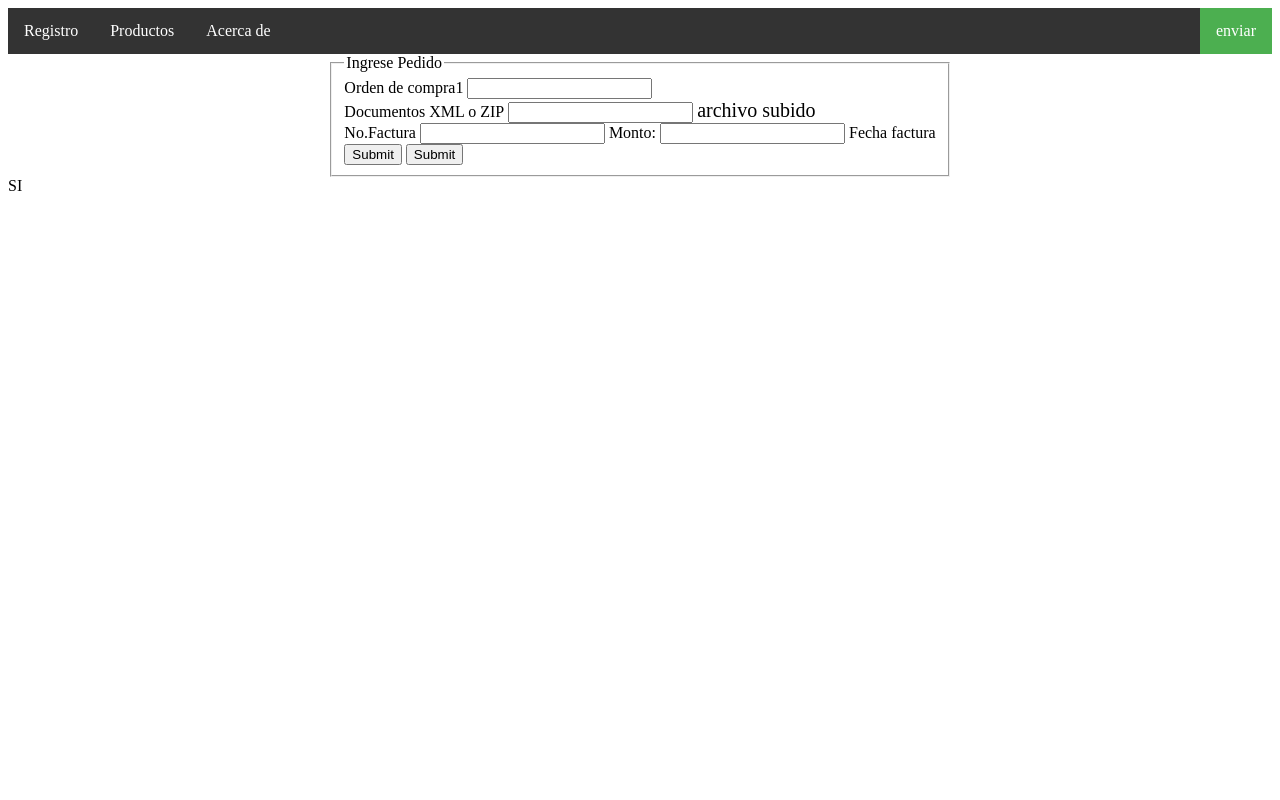
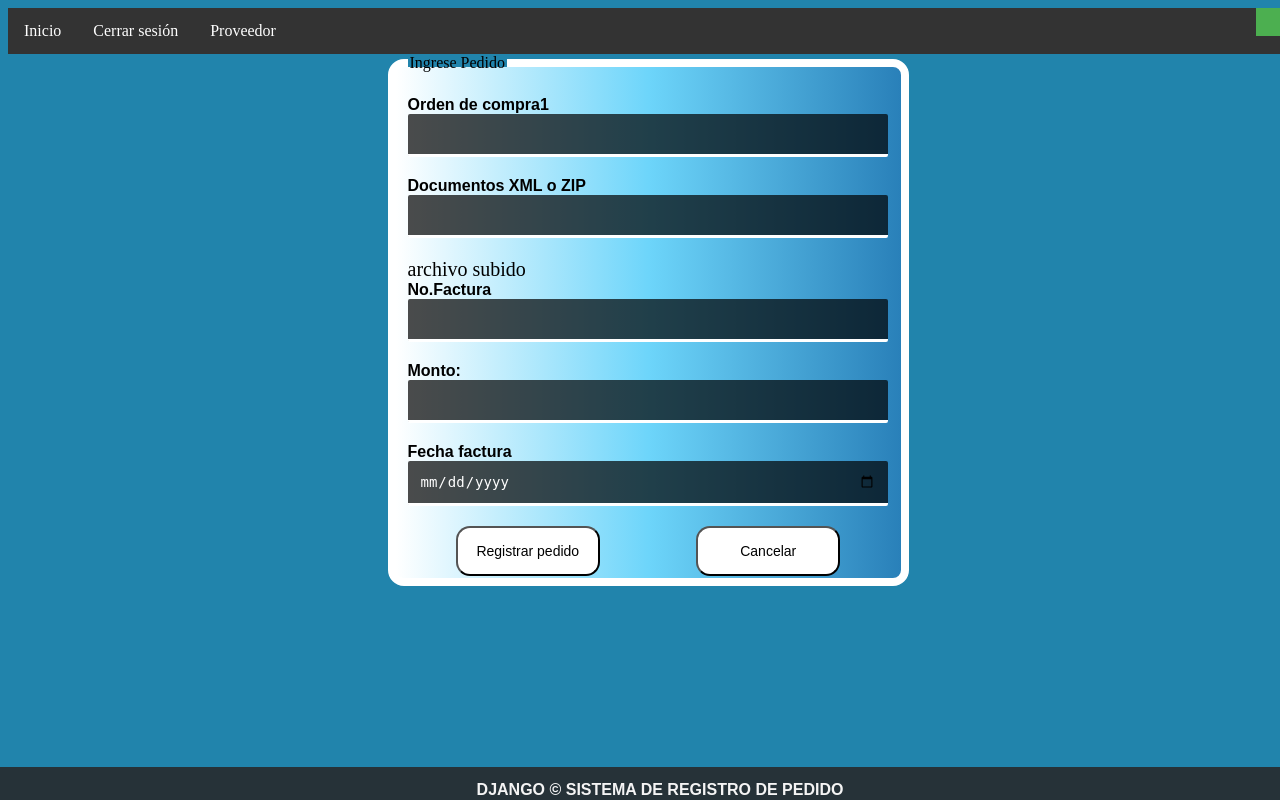
Before and after one commit to Roger963/SociedCode, a Django app: page /employee/ in a window 1280 px wide. Run offline with Django 4.2, Linux system fonts and the light colour scheme.

Commit message:
ultimo cambio fronted

```diff
--- /dev/null
+++ b/static/css/footer.css
@@ -0,0 +1,37 @@
+.footer{
+    position: fixed;
+    bottom: 0;
+    left: 0;
+    width: 100%;
+    background: #263238;
+    text-align: center;
+    color: #f4f4f4;
+}
+
+.icons{
+    padding-top: 1rem;
+}
+
+.icons a{
+    text-decoration: none;
+    font-size: 2rem;
+    margin: 0.5rem;
+    color: #f4f4f4;
+}
+
+.company-name{
+    font-size: 1.6rem;
+    margin-top: 0.5rem;
+}
+
+@media (max-width: 500px){
+    html{
+        font-size: 50%;
+    }
+}
+
+@media(min-width: 501px) and (max-width: 768px){
+    html{
+    font-size: 50%;
+    }
+}
--- a/static/css/or_compra.css
+++ b/static/css/or_compra.css
@@ -1,11 +1,149 @@
+body{
+    width: 100%;
+    height: 100%;
+    background: #2184ac;
+}
+
+.container{
+    width:100%;
+    height:100%;
+
+
+  }
   form {
       display: flex;
       justify-content: center;
   }
-.section2 {
-    width: auto;
-    display: inline-block;
+.ordencompra1{
+    background: rgba(0, 0, 0, .7);
+    border: none;
+    outline: none;
+    border-bottom: 3px solid rgb(255, 255, 255);
+    width: 95%;
+    padding: 12px;
+    margin-bottom: 20px;
+    border-radius: 2px;
+    font-size: 14px;
+    color: #fff;
+}
+.documentoxml{
+    background: rgba(0, 0, 0, .7);
+    border: none;
+    outline: none;
+    border-bottom: 3px solid rgb(255, 255, 255);
+    width: 95%;
+    padding: 12px;
+    margin-bottom: 20px;
+    border-radius: 2px;
+    font-size: 14px;
+    color: #fff;
+}
+.factura{
+    background: rgba(0, 0, 0, .7);
+    border: none;
+    outline: none;
+    border-bottom: 3px solid rgb(255, 255, 255);
+    width: 95%;
+    padding: 12px;
+    margin-bottom: 20px;
+    border-radius: 2px;
+    font-size: 14px;
+    color: #fff;
+}
+.monto{
+    background: rgba(0, 0, 0, .7);
+    border: none;
+    outline: none;
+    border-bottom: 3px solid rgb(255, 255, 255);
+    width: 95%;
+    padding: 12px;
+    margin-bottom: 20px;
+    border-radius: 2px;
+    font-size: 14px;
+    color: #fff;
+}
+.date{
+    background: rgba(0, 0, 0, .7);
+    border: none;
+    outline: none;
+    border-bottom: 3px solid rgb(255, 255, 255);
+    width: 95%;
+    padding: 12px;
+    margin-bottom: 20px;
+    border-radius: 2px;
+    font-size: 14px;
+    color: #fff;
 }
   p {
       display: inline;
+      font-family: Arial;
+    font-weight: bold;
   }
+.informacion{
+    background: #2980B9;  /* fallback for old browsers */
+background: -webkit-linear-gradient(to right, #FFFFFF, #6DD5FA, #2980B9);  /* Chrome 10-25, Safari 5.1-6 */
+background: linear-gradient(to right, #FFFFFF, #6DD5FA, #2980B9); /* W3C, IE 10+/ Edge, Firefox 16+, Chrome 26+, Opera 12+, Safari 7+ */
+
+    border: 8px solid #ffffff;
+    width: 481px;
+    height: 500px;
+    left: 125px;
+    top: 188px;
+    border-radius: 1em;
+}
+.btn-submit{
+    width: 30%;
+    outline: none;
+    background: #fff;
+    font-size: 14px;
+    border: 4%;
+    color: black;
+    padding: 15px 0;
+    cursor: pointer;
+    transition: all 1s;
+    border-radius: 1em;
+}
+.btn-submit:hover{
+    background: wheat;
+}
+
+.cancelar{
+    width: 30%;
+    outline: none;
+    background: #fff;
+    font-size: 14px;
+    border: 4%;
+    color: black;
+    padding: 15px 0;
+    cursor: pointer;
+    transition: all 1s;
+    border-radius: 1em;
+}
+.cancelar:hover{
+    background: wheat;
+}
+
+.form-input{
+    background: rgba(0, 0, 0, .7);
+    border: none;
+    outline: none;
+    border-bottom: 2px solid rgb(255, 255, 255);
+    width: 100%;
+    padding: 12px;
+    margin-bottom: 20px;
+    border-radius: 2px;
+    font-size: 14px;
+    color: #fff;
+}
+label{
+    font-family: Arial;
+    font-weight: bold;
+}
+.h5{
+    font-family: Arial;
+    font-weight: bold;
+}
+.section4{
+    display: flex;
+    justify-content:space-around;
+}
--- /dev/null
+++ b/templates/components/footer.html
@@ -0,0 +1,28 @@
+<!DOCTYPE html>
+{% load static %}
+<html lang="en">
+<head>
+    <meta charset="UTF-8">
+    <meta http-equiv="X-UA-Compatible" content="IE=edge">
+    <meta name="viewport" content="width=device-width, initial-scale=1.0">
+    <link rel="stylesheet" href="{% static 'css/footer.css' %}">
+    <title>Document</title>
+</head>
+<body>
+    <body>
+        <footer class="footer">
+            <div class="icons">
+               <a href="#"><i class="fab fa-facebook"></i></a>
+               <a href="#"><i class="fab fa-linkedin"></i></a>
+               <a href="#"><i class="fab fa-instagram"></i></a>
+               <a href="#"><i class="fab fa-twitter"></i></a>
+                <p class="company-name">
+                    DJANGO &copy; SISTEMA DE REGISTRO DE PEDIDO
+                </p>
+            </div>
+        </footer>
+    </body>
+
+    </html>
+</body>
+</html>
--- a/templates/components/navar.html
+++ b/templates/components/navar.html
@@ -10,10 +10,10 @@
 </head>
 <body>
     <ul>
-        <li><a href="#home">Registro</a></li>
-        <li><a href="#news">Productos</a></li>
-        <li><a href="#contact">Acerca de</a></li>
-        <li style="float:right"><a class="active" href="#about">enviar</a></li>
+        <li><a href="#home">Inicio</a></li>
+        <li><a href="#news">Cerrar sesión</a></li>
+        <li><a href="#contact">Proveedor</a></li>
+        <li style="float:right"><a class="active" href="#about">{{ user.username }}</a></li>
       </ul>
 </body>
 </html>
--- a/templates/components/orden_compra.html
+++ b/templates/components/orden_compra.html
@@ -10,35 +10,60 @@
 </head>
 <body>
 
+    <body>
         <form action="" method="post">
-        <fieldset>
+            <fieldset class="informacion">
+
                 <legend>Ingrese Pedido</legend>
                 <div class="section1">
-                <label for="compra">Orden de compra1</label>
-                <input type="text">
+                    <br>
+
+                    <label for="compra" >Orden de compra1</label>
+                    <br>
+
+                    <input type="text" class="ordencompra1">
                 </div>
+
                 <div class="section2">
                     <p>Documentos XML o ZIP</p>
-                <input type="text">
+
+                    <input type="text" class="documentoxml">
                     {% if text %}
                     <span> sin archivos selecionados</span>
+
                     {% endif %}
                     <span> archivo subido </span>
                 </div>
                 <div class="section3">
                     <label for="nofact">No.Factura</label>
-                <input type="text">
-                <label for="monto">Monto:</label>
-                <input type="text">
+
+
+                    <input type="text" class="factura">
+                    <br>
+
+                    <label for="monto" >Monto:</label>
+                    <br>
+                    <input type="text"class="monto">
+                    <br>
+
                     <label for="datefact">Fecha factura</label>
+                    <br>
+                    <input type="date" class="date">
                 </div>
+
+
                 <div class="section4">
-                <input type="submit">
-                <input type="submit">
+
+                    <input type="submit" class="btn-submit" value="Registrar pedido">
+
+                    <button class="cancelar">Cancelar</button>
+
                 </div>
             </fieldset>
         </form>
 
 
     </body>
+
+</body>
 </html>
--- a/templates/employee.html
+++ b/templates/employee.html
@@ -17,7 +17,9 @@
         </div>
 
 
-        <div class="footer">SI</div>
+        <div class="footer">
+            {% include "./components/footer.html" %}
+        </div>
     </div>
 
 </body>
```
Lines whose indentation alone changed are shown as unchanged.
